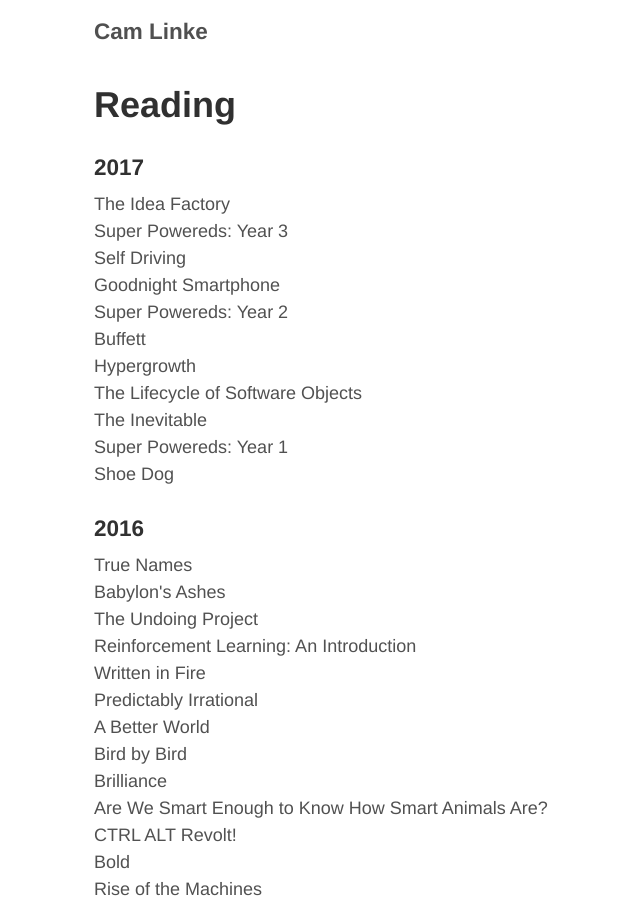
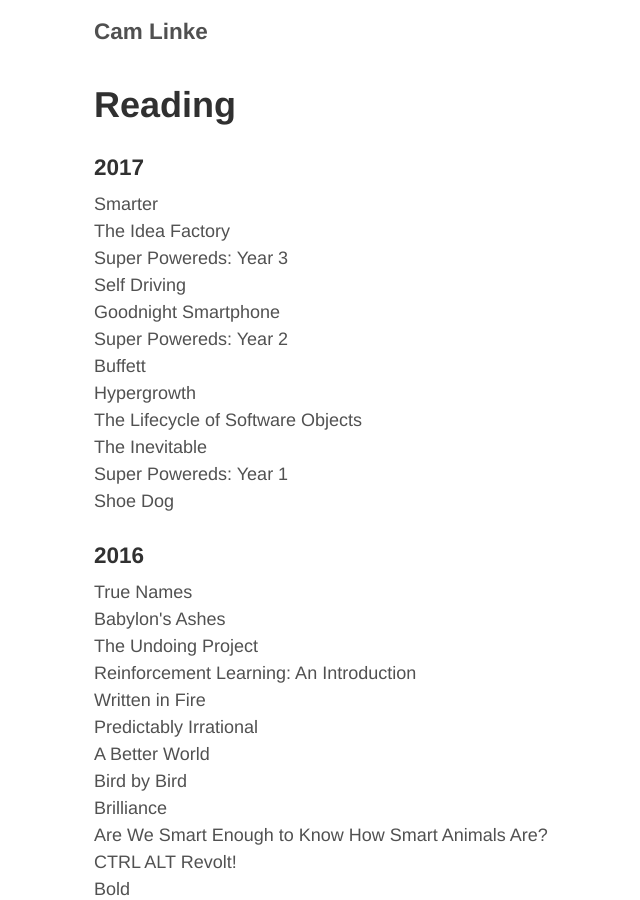
Before and after one commit to camlinke/camlinke.github.io, a Jekyll site: the page built from reading.md, in a window 1280 px wide and 900 px high. Shown: the whole window, without its empty margins (231-871 px from the left). Built offline with Jekyll 4.4.1, drawn with Linux system fonts in a browser that asks for light colours; nearby versions of some CDN libraries.

Commit message:
updated reading

```diff
--- a/reading.md
+++ b/reading.md
@@ -5,6 +5,7 @@
 
 <h3>2017</h3>
 <ul class="frontpage-list">
+    <li>Smarter</li>
     <li>The Idea Factory</li>
     <li>Super Powereds: Year 3</li>
     <li>Self Driving</li>
```
